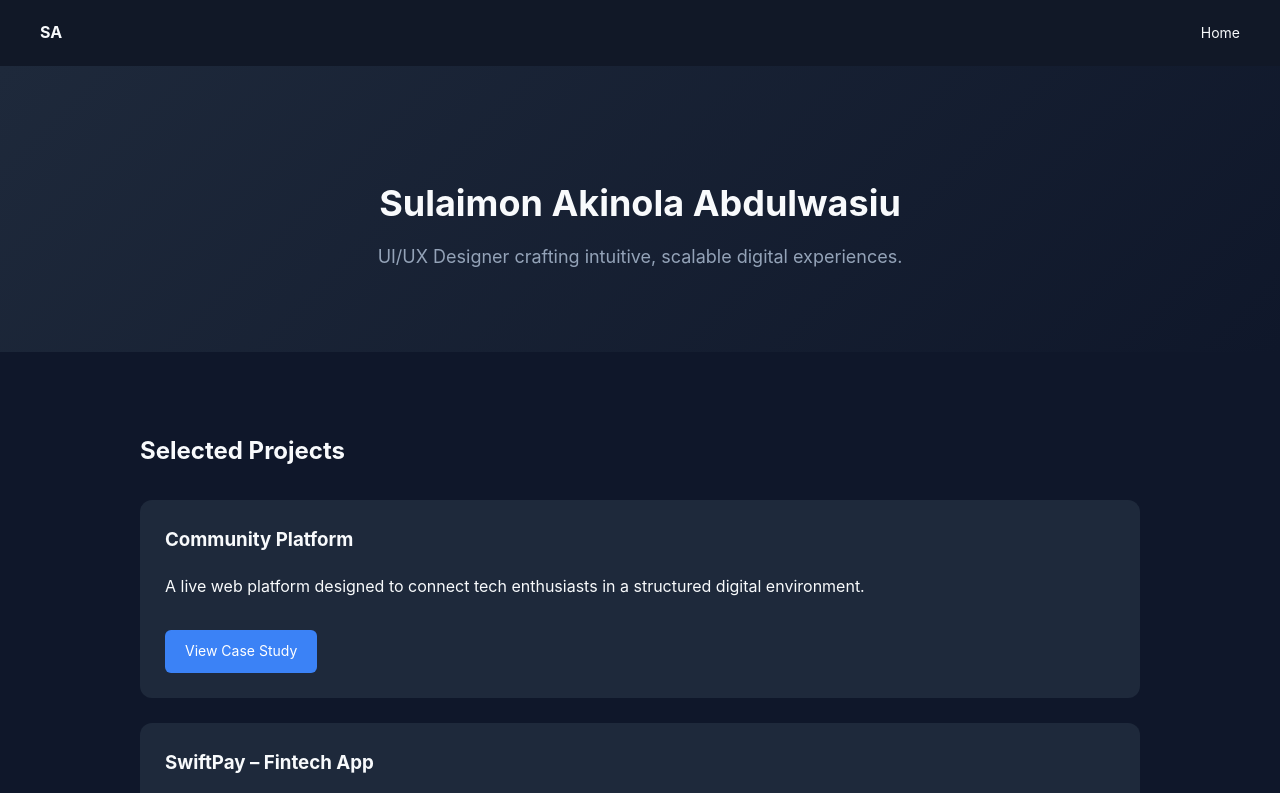
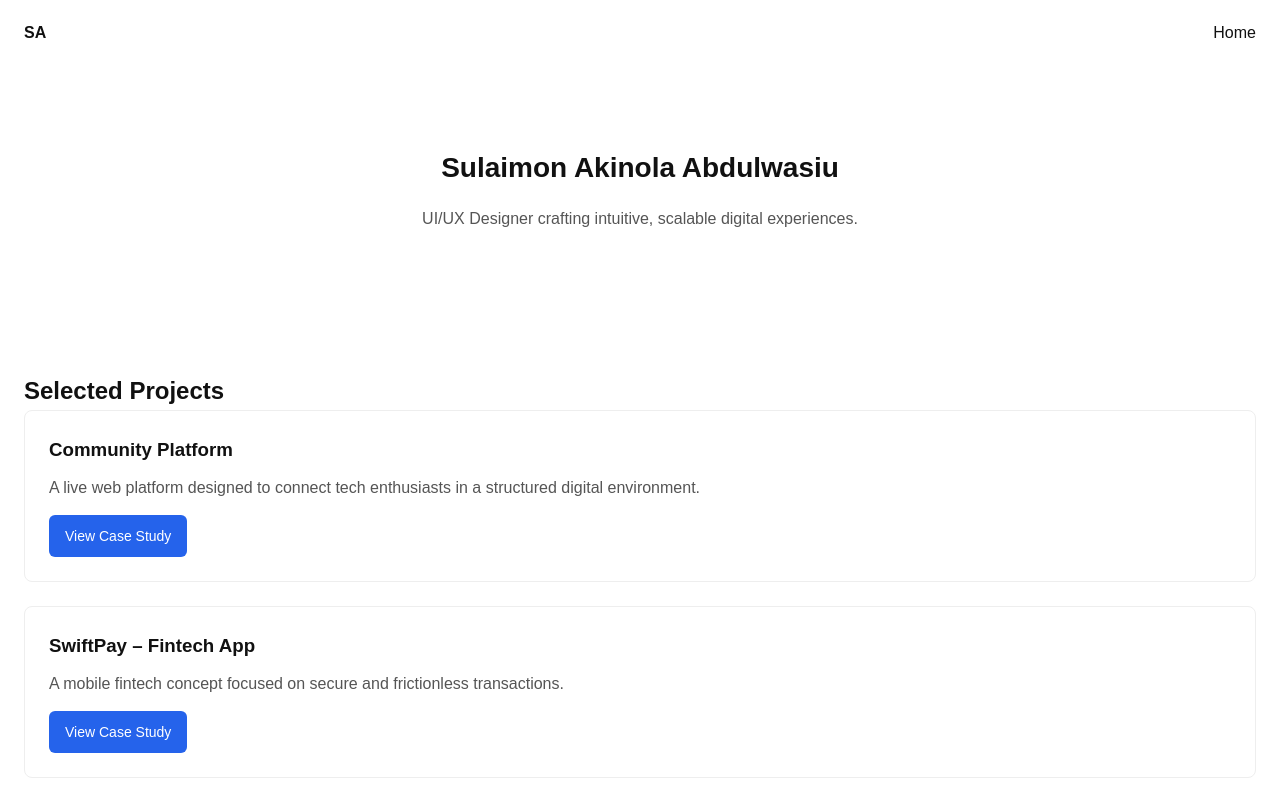
Before and after one commit to kinzswiz/sulaimon-portfolio-, a plain HTML site: page index.html in a window 1280 px wide. Shown: the top 793 px of the page. Drawn offline with Linux system fonts and the light colour scheme.

Commit message:
Update style.css

```diff
--- a/style.css
+++ b/style.css
@@ -1,8 +1,13 @@
+* {
+  margin: 0;
+  padding: 0;
+  box-sizing: border-box;
+  font-family: Arial, Helvetica, sans-serif;
+}
+
 body {
-  margin: 0;
-  font-family: -apple-system, BlinkMacSystemFont, "Segoe UI", Roboto, sans-serif;
-  background-color: #0f172a;
-  color: #f8fafc;
+  background: #ffffff;
+  color: #111;
   line-height: 1.6;
 }
 
@@ -10,101 +15,83 @@ body {
   display: flex;
   justify-content: space-between;
   align-items: center;
-  padding: 20px 40px;
-  background: #111827;
+  padding: 20px 24px;
+}
+
+.nav a {
+  text-decoration: none;
+  color: #111;
+  margin-left: 16px;
+  font-weight: 500;
 }
 
 .logo {
   font-weight: 700;
 }
 
-.nav a {
-  color: #f8fafc;
-  text-decoration: none;
-  margin-left: 20px;
-  font-size: 14px;
-}
-
 .hero {
-  padding: 80px 20px;
+  padding: 80px 24px;
   text-align: center;
-  background: linear-gradient(135deg, #1e293b, #0f172a);
 }
 
 .hero h1 {
-  font-size: 36px;
+  font-size: 28px;
+  margin-bottom: 16px;
+}
+
+.subtitle {
+  color: #555;
+  font-size: 16px;
+}
+
+.section {
+  padding: 60px 24px;
+}
+
+.project-card {
+  border: 1px solid #eee;
+  padding: 24px;
+  margin-bottom: 24px;
+  border-radius: 8px;
+}
+
+.project-card h3 {
   margin-bottom: 10px;
 }
 
-.subtitle {
-  font-size: 18px;
-  color: #94a3b8;
-  max-width: 600px;
-  margin: 0 auto;
-}
-
-.section {
-  padding: 60px 20px;
-  max-width: 1000px;
-  margin: 0 auto;
-}
-
-.section h2 {
-  margin-bottom: 30px;
-  font-size: 24px;
-}
-
-.project-card {
-  background: #1e293b;
-  padding: 25px;
-  margin-bottom: 25px;
-  border-radius: 12px;
-  transition: transform 0.2s ease;
-}
-
-.project-card:hover {
-  transform: translateY(-5px);
-}
-
-.project-card h3 {
-  margin-top: 0;
+.project-card p {
+  margin-bottom: 14px;
+  color: #555;
 }
 
 .button {
   display: inline-block;
-  margin-top: 15px;
-  padding: 10px 20px;
-  background: #3b82f6;
+  padding: 10px 16px;
+  background: #2563eb;
   color: white;
   text-decoration: none;
   border-radius: 6px;
   font-size: 14px;
 }
 
-.button:hover {
-  background: #2563eb;
-}
-
 .case-content {
-  max-width: 900px;
-  margin: 60px auto;
-  padding: 0 20px;
+  padding: 24px;
 }
 
 .case-content h2 {
-  margin-top: 40px;
+  margin-top: 30px;
+  margin-bottom: 10px;
 }
 
 .case-content img {
   width: 100%;
   margin-top: 20px;
-  border-radius: 10px;
+  border-radius: 8px;
 }
 
 .footer {
   text-align: center;
-  padding: 30px;
-  background: #111827;
+  padding: 40px 20px;
   font-size: 14px;
-  color: #94a3b8;
+  color: #777;
 }
```
